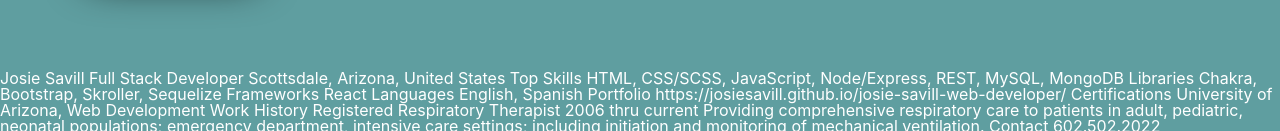
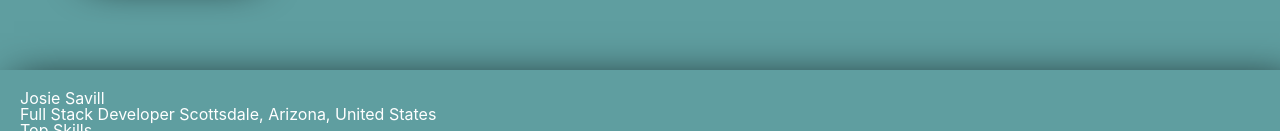
Before and after one commit to JosieSavill/dream-destinations, a React (Create React App) app: page / in a window 1280 px wide. Both pictures are taken after a click on the button "View Resume". Shown: the part 669-800 px from the top of the page. Built offline with nearby package versions, Linux system fonts and the light colour scheme.

Commit message:
updated NewResume and css

```diff
--- a/src/components/NewResume.js
+++ b/src/components/NewResume.js
@@ -6,35 +6,62 @@
 
 
     return <div className="newResume">
+        <div className="resumeHeading">
             Josie Savill
+            </div>
+        <div className="resume">
             Full Stack Developer
             Scottsdale, Arizona, United States
-
+            </div>
+        <div className="resumeBold">
             Top Skills
+            </div>
+        <div className="resume">
             HTML, CSS/SCSS, JavaScript, Node/Express, REST, MySQL, MongoDB
+            </div>
+        <div className="resumeBold">
             Libraries
+            </div>
+        <div className="resume">
             Chakra, Bootstrap, Skroller, Sequelize
+            </div>
+        <div className="resumeBold">
             Frameworks
+            </div>
+        <div className="resume">
             React
-
+            </div>
+        <div className="resumeBold">
             Languages
+            </div>
+        <div className="resume">
             English, Spanish
+            </div>
+        <div className="resumeBold">
             Portfolio
-https://josiesavill.github.io/josie-savill-web-developer/
+            </div>
+        {/* <link rel="portfolio" href="https://josiesavill.github.io/josie-savill-web-developer/">Josie Savill Web Developer</link> */}
+        <div className="resumeBold">
             Certifications
-University of Arizona, Web Development
+            </div>
+        <div className="resume">
+            University of Arizona, Full Stack Web Developer Bootcamp
+            </div>
+        <div  className="resumeBold">
             Work History
+            </div>
+        <div className="resume">
             Registered Respiratory Therapist 2006 thru current
             Providing comprehensive respiratory care to patients in adult, pediatric, neonatal populations; emergency department, intensive care settings; including initiation and monitoring of mechanical ventilation.
-
+            </div>
+        <div  className="resumeBold">
             Contact
+            </div>
+        <div className="resume">
             602.502.2022
             FiordaSavillJosie@gmail.com
             linkedin.com/in/josiefiordasavill
-
-
-
-
+            </div>
 
         </div>
 }
--- a/src/index.css
+++ b/src/index.css
@@ -103,6 +103,9 @@
   flex-direction: column;
   color: white;
   background-color: transparent;
+  border: none;
+  box-shadow: 14px 14px 42px black;
+  padding: 20px;
 
 }
 
```
Lines whose indentation alone changed are shown as unchanged.
